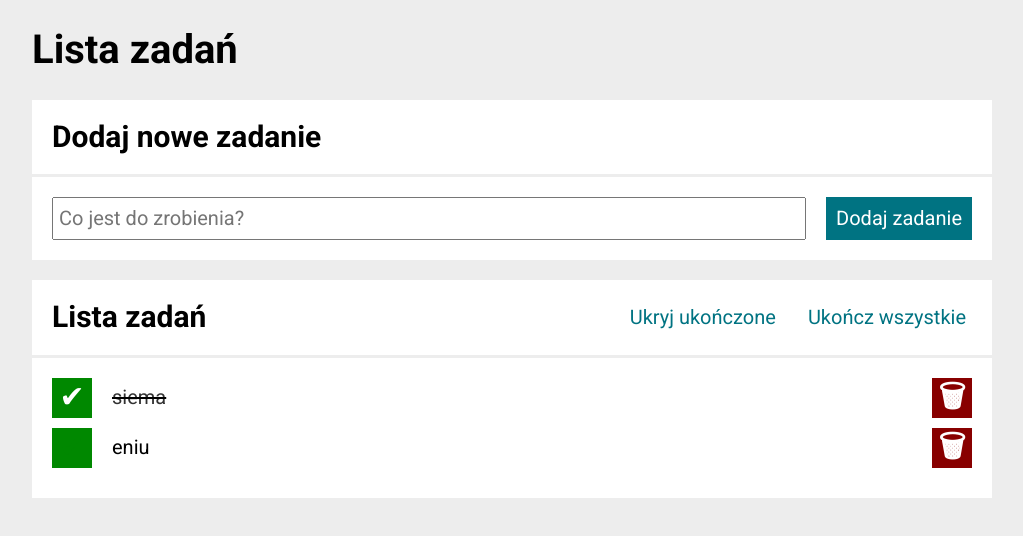
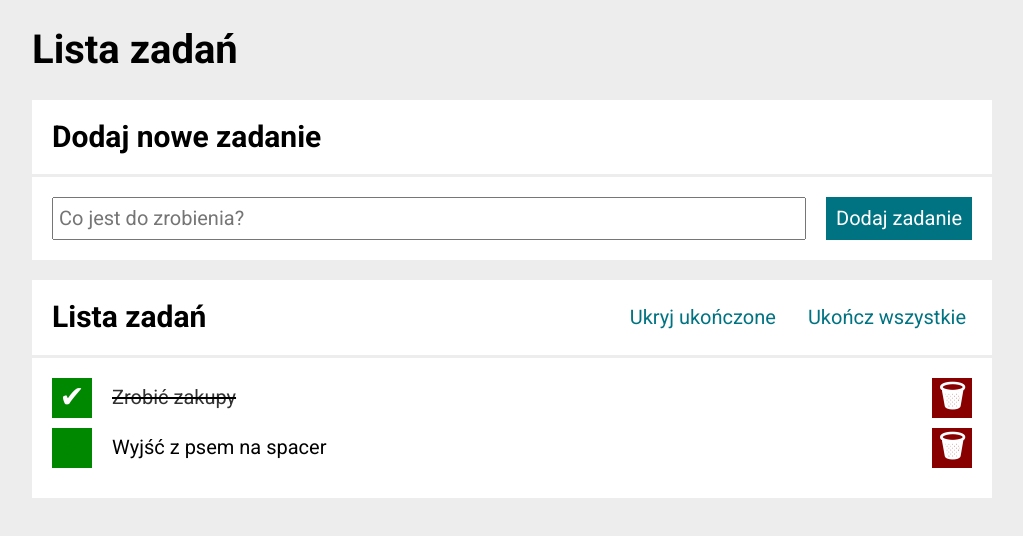
Before and after one commit to cgt19bartoszekj/task-list-react, a React (Create React App) app: page / in a window 1280 px wide. Shown: the top 536 px of the page, without its empty margins (128-1151 px from the left). Built offline with nearby package versions, Linux system fonts and the light colour scheme.

Commit message:
changed tasks names

```diff
--- a/src/App.js
+++ b/src/App.js
@@ -6,8 +6,8 @@ import Header from "./Header"
 import Container from "./Container"
 
 const tasks = [
-  { id: 1, name: "siema", done: true },
-  { id: 2, name: "eniu", done: false }
+  { id: 1, name: "Zrobić zakupy", done: true },
+  { id: 2, name: "Wyjść z psem na spacer", done: false }
 ]
 
 let doneTasksHidden = false;
```
